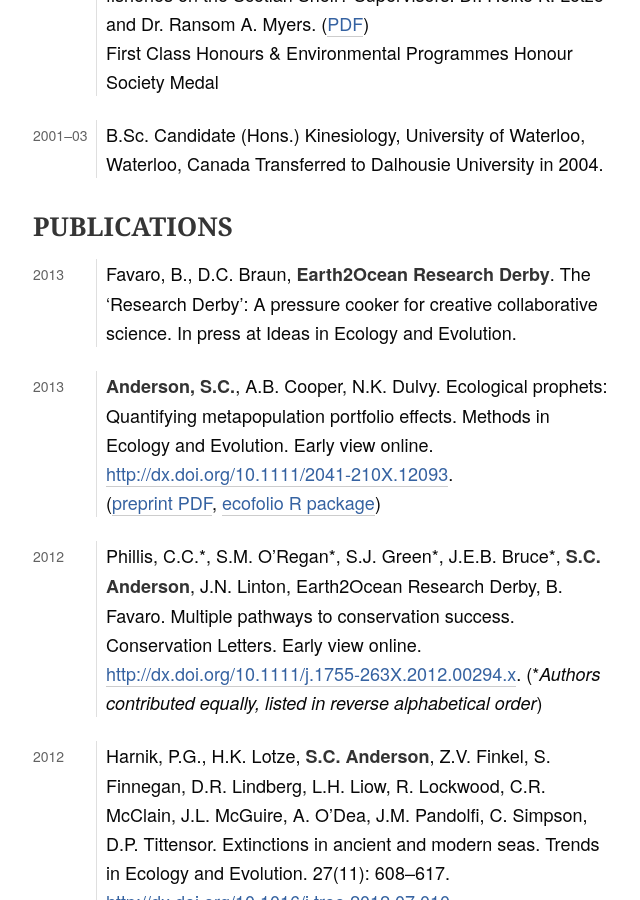
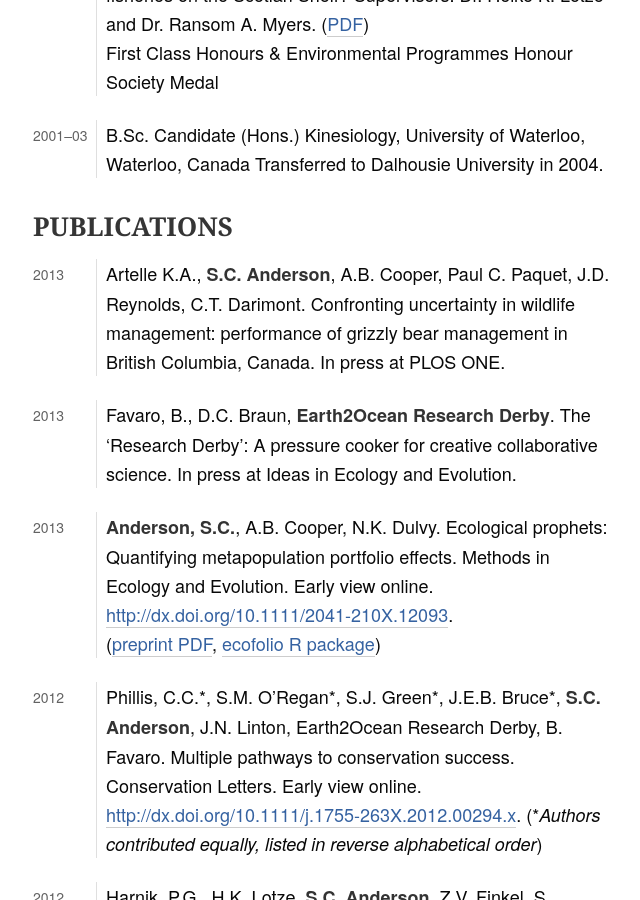
Before and after one commit to seananderson/seananderson.ca, a Jekyll site: the page built from cv.md, in a window 1280 px wide and 900 px high, scrolled down 798 px. Shown: the whole window, without its empty margins (317-957 px from the left). Built offline with Jekyll 4.4.1, drawn with Linux system fonts in a browser that asks for light colours; Markdown is read by kramdown in place of the engine named in the settings; comment, search, counter and statistics services are not loaded; some of the changed text lies outside the part shown.

Commit message:
Move bear ms to in press

```diff
--- a/cv.md
+++ b/cv.md
@@ -42,6 +42,12 @@ a [PDF][cv-pdf] or in [Markdown][cv-md].
 
 
 # Publications
+2013
+:    Artelle K.A., **S.C. Anderson**, A.B. Cooper, Paul C. Paquet, J.D.
+     Reynolds, C.T. Darimont. Confronting uncertainty in wildlife management:
+     performance of grizzly bear management in British Columbia, Canada.
+     In press at PLOS ONE.
+
 
 2013
 :    Favaro, B., D.C. Braun, **Earth2Ocean Research Derby**.
```
Also changed, not shown: other parts of cv.md (+0 -6 lines), AndersonCV.txt (+6 -6 lines), 1 other file.
